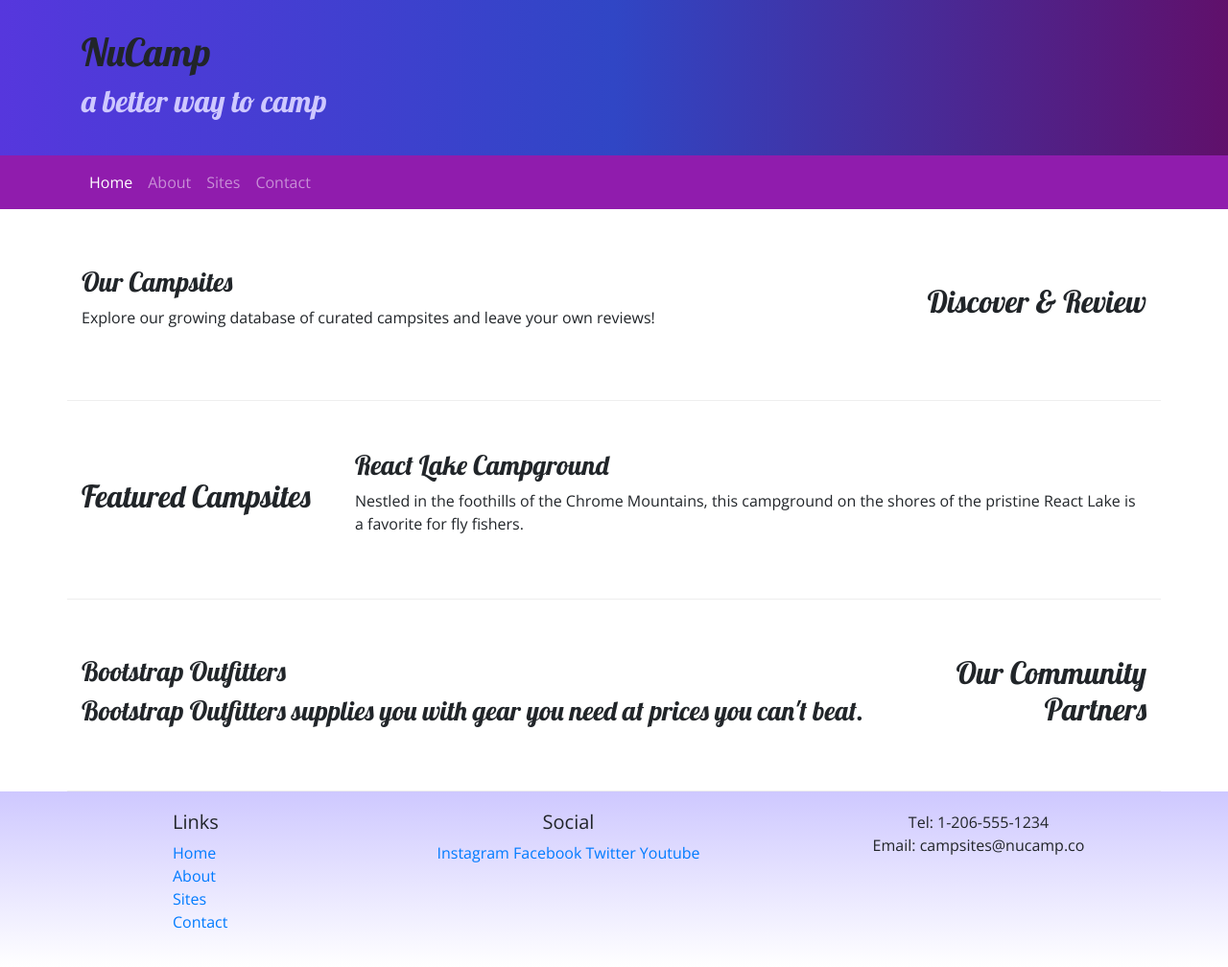
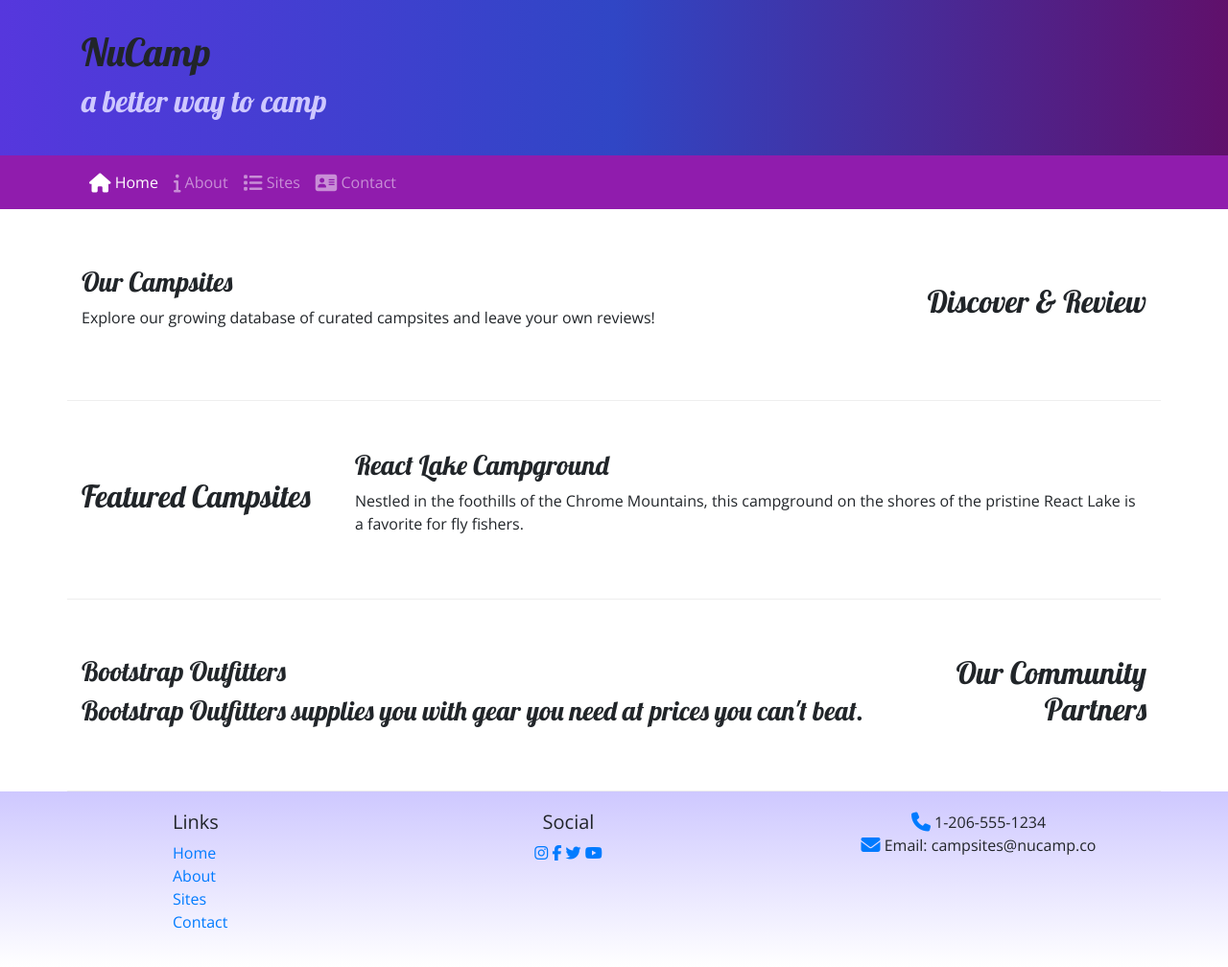
Before and after one commit to CassV22/NuCamp, a website: page index.html in a window 1280 px wide. Shown: the whole page at 96% size. Drawn offline with nearby package versions, Linux system fonts and the light colour scheme.

Commit message:
Font awesome icons added to navbar, socials, and footer

```diff
--- a/index.html
+++ b/index.html
@@ -8,6 +8,8 @@
 
         <!-- Bootstrap CSS -->
         <link rel="stylesheet" href="node_modules/bootstrap/dist/css/bootstrap.min.css" />
+         <!-- Additional CSS must be placed after Bootstrap CSS -->
+        <link rel="stylesheet" href="node_modules/font-awesome/css/font-awesome.min.css" />
 
         <!--Font link/Stylesheet link-->
         <link rel="stylesheet" href="https://fonts.googleapis.com/css?family=Lobster|Open+Sans" />
@@ -36,10 +38,10 @@
                 </button>
                 <div class="collapse navbar-collapse" id="nucampNavbar"> <!--Get text to disapper on small screen-->
                     <ul class="navbar-nav">
-                        <li class="nav-item active"><a class="nav-link" href="#">Home</a></li>
-                        <li class="nav-item"><a class="nav-link" href="aboutus.html">About</a></li>
-                        <li class="nav-item"><a class="nav-link" href="#">Sites</a></li>
-                        <li class="nav-item"><a class="nav-link" href="#">Contact</a></li>
+                        <li class="nav-item active"><a class="nav-link" href="#"><i class="fa fa-home fa-lg"></i> Home</a></li>
+                        <li class="nav-item"><a class="nav-link" href="aboutus.html"><i class="fa fa-info fa-lg"></i> About</a></li>
+                        <li class="nav-item"><a class="nav-link" href="#"><i class="fa fa-list fa-lg"></i> Sites</a></li>
+                        <li class="nav-item"><a class="nav-link" href="#"><i class="fa fa-address-card fa-lg"></i> Contact</a></li>
                     </ul>
                 </div>
             </div>
@@ -96,15 +98,15 @@
 
                     <div class="col-6 col-sm-5 text-center">
                         <h5>Social</h5>
-                        <a href="http://instagram.com/">Instagram</a>
-                        <a href="http://facebook.com/">Facebook</a>
-                        <a href="http://twitter.com/">Twitter</a>
-                        <a href="http://youtube.com/">Youtube</a>
+                        <a href="http://instagram.com/"><i class="fa fa-instagram"></i></a>
+                        <a href="http://facebook.com/"><i class="fa fa-facebook"></i></a>
+                        <a href="http://twitter.com/"><i class="fa fa-twitter"></i></a>
+                        <a href="http://youtube.com/"><i class="fa fa-youtube"></i></a>
                     </div>
 
                     <div class="col-sm-4 text-center">
-                        Tel: 1-206-555-1234<br />
-                        Email: campsites@nucamp.co
+                        <i class="fa fa-phone fa-lg text-primary"></i> 1-206-555-1234<br />
+                        <i class="fa fa-envelope fa-lg text-primary"></i> Email: campsites@nucamp.co
                     </div>
                 </div>
             </div>
```
Also changed, not shown: aboutus.html (+12 -10 lines).
